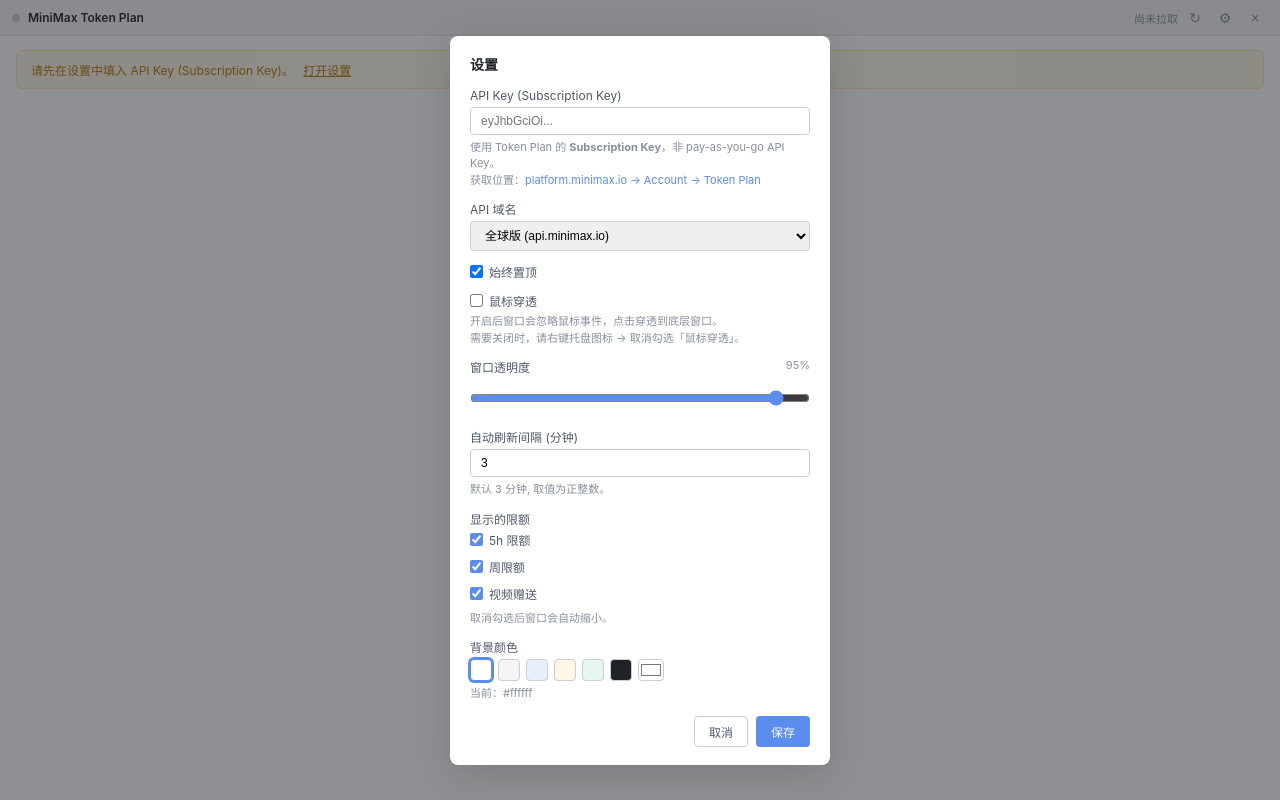
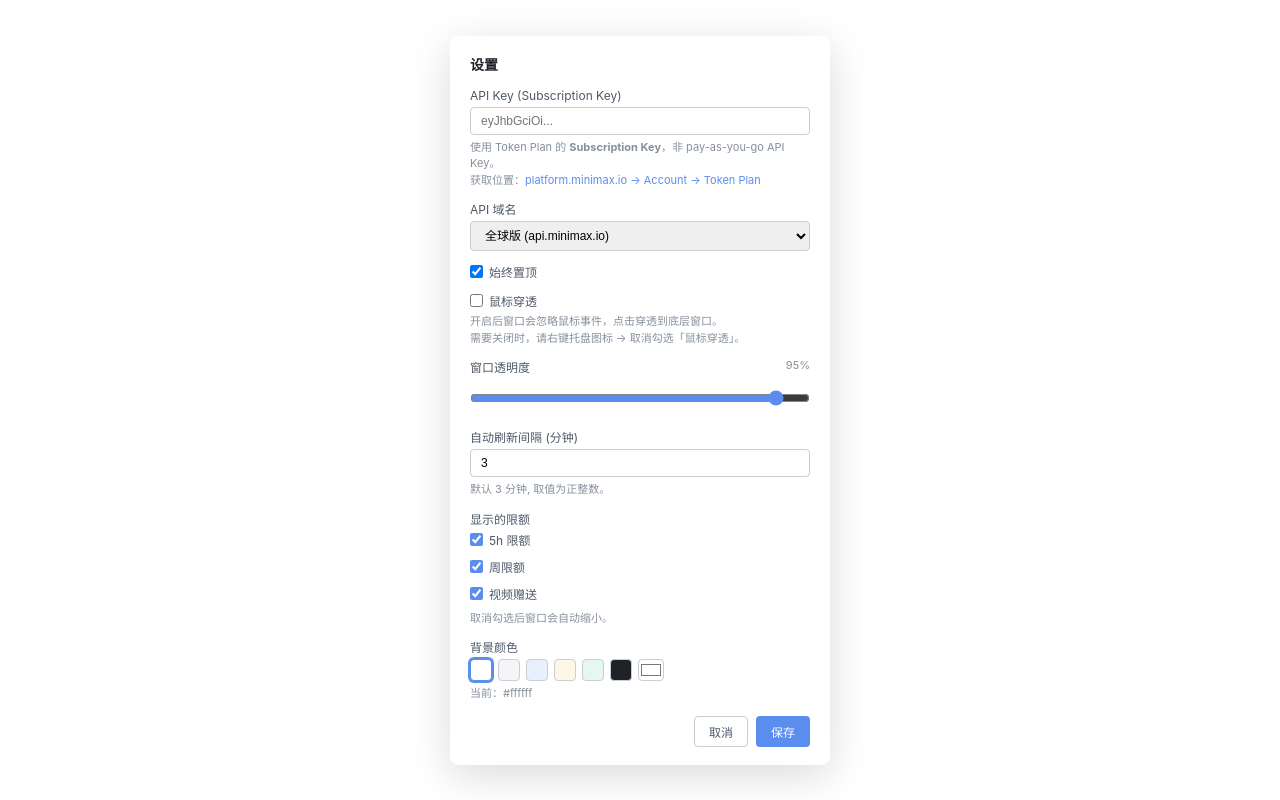
Before and after one commit to FormatToday/minimax-token-usage, a Vue app: page / in a window 1280 px wide. Both pictures are taken after a click on the button "设置". Built offline with nearby package versions, Linux system fonts and the light colour scheme.

Commit message:
fix: 设置页 mask 改为不透明背景
之前 mask 用 rgba(31, 35, 40, 0.5) 半透明深色遮罩，
即使 setOpacity(1) 也仍会跟桌面混合。改成 var(--bg-color)
后与 body 同色，窗口整体完全不透明。

```diff
--- a/src/styles.css
+++ b/src/styles.css
@@ -234,7 +234,7 @@
 .modal-mask {
   position: fixed;
   inset: 0;
-  background: rgba(31, 35, 40, 0.5);
+  background: var(--bg-color);
   display: flex;
   align-items: center;
   justify-content: center;
```
